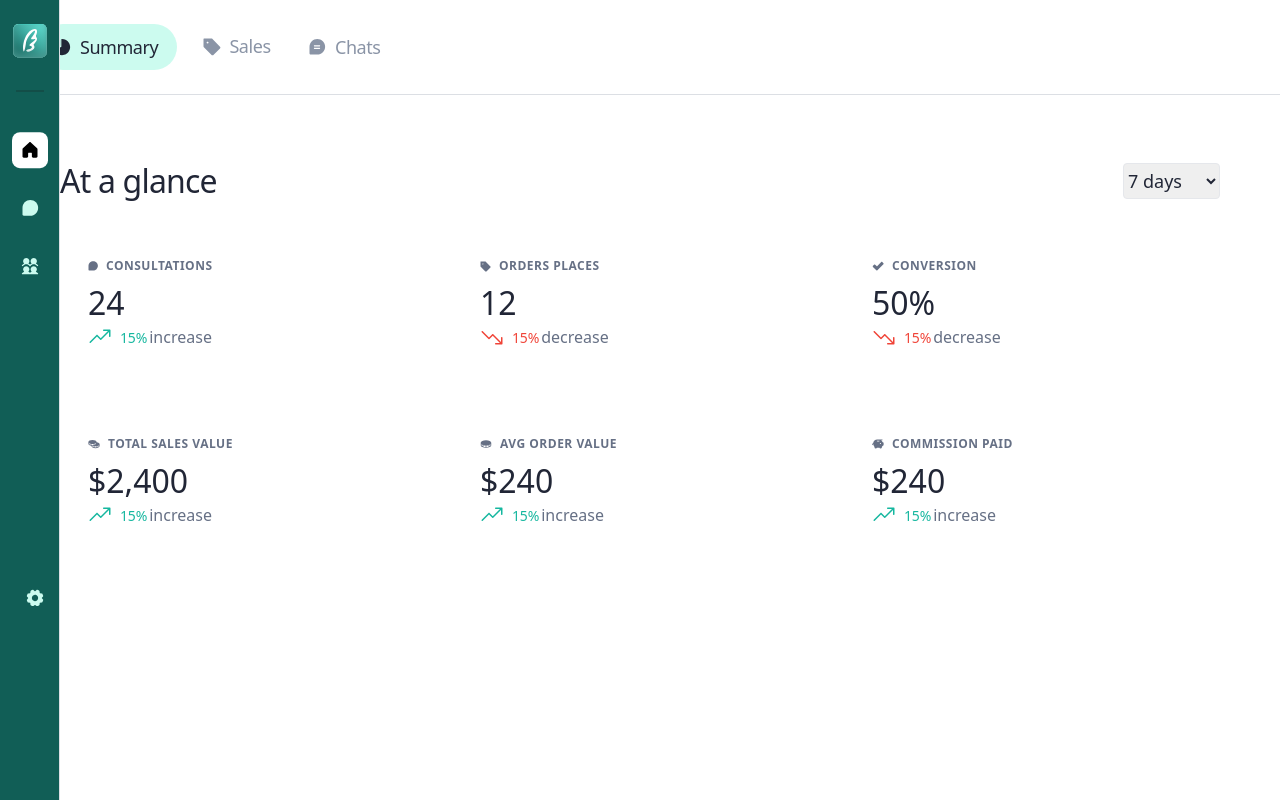
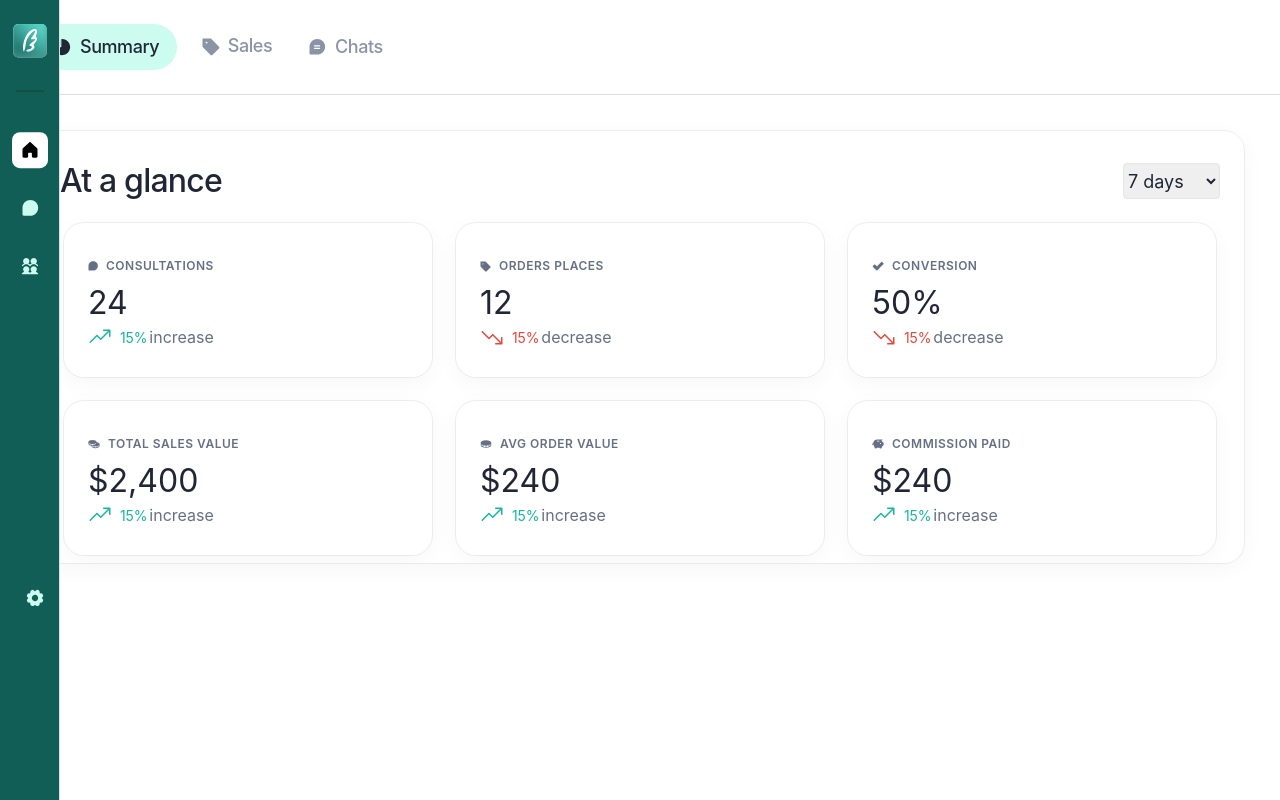
Before and after one commit to shirosensei/OverviewDashboard, a React (Vite) app: page / in a window 1280 px wide. Built offline with nearby package versions, Linux system fonts and the light colour scheme.

Commit message:
fix(style): add some custom space and attributes

```diff
--- a/tailwind.config.js
+++ b/tailwind.config.js
@@ -5,7 +5,18 @@ export default {
     "./src/**/*.{html,js,ts,jsx,tsx}",
   ],
   theme: {
-    extend: {},
+    extend: {
+      gridTemplateColumns: {
+        custom: 'repeat(3, minmax(200px, 1fr))', // Custom grid template
+        custom1: 'repeeat(auto-fill, minmax(200px, 1fr))', // Custom grid template
+      },
+      fontFamily: {
+        'inter': ['Inter', 'sans-serif', 'Roboto'], // Add Inter font
+      },
+      boxShadow: {
+        'custom': '0px 0px 0px 1px rgba(0, 0, 0, 0.06), 0px 5px 22px rgba(0, 0, 0, 0.04)', // Custom box shadow
+      },
+    },
   },
   plugins: [],
 }
```
